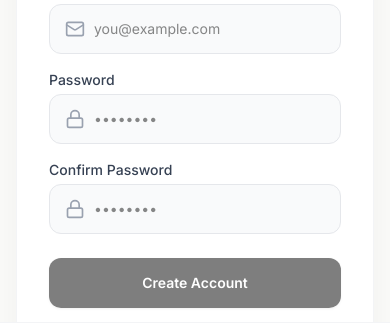
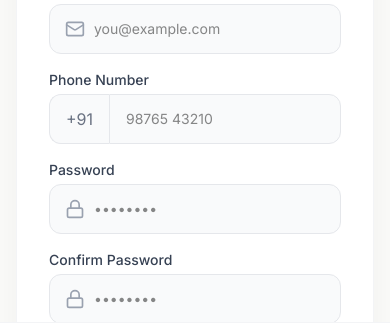
Before and after one commit to vj585/Madras-Wall-Stories, a Next.js app in the folder frontend/: page /register in a window 390 px wide. Shown: the part 457-780 px from the top of the page. Built offline with nearby package versions, Linux system fonts and the light colour scheme; no server answers; a web font is replaced by a local one.

Commit message:
feat(auth): require phone number during email registration

```diff
--- a/frontend/src/app/api/auth/register/route.js
+++ b/frontend/src/app/api/auth/register/route.js
@@ -8,9 +8,9 @@ import { sendVerificationEmail } from '@/lib/mail';
 
 export async function POST(req) {
   try {
-    const { name, email, password } = await req.json();
+    const { name, email, phone, password } = await req.json();
 
-    if (!name || !email || !password) {
+    if (!name || !email || !phone || !password) {
       return NextResponse.json({ error: 'All fields are required' }, { status: 400 });
     }
 
@@ -38,6 +38,7 @@ export async function POST(req) {
     const newCustomer = await Customer.create({
       name,
       email: email.toLowerCase(),
+      phone,
       password: hashedPassword,
       role: 'customer',
       authProvider: 'email',
--- a/frontend/src/app/register/page.js
+++ b/frontend/src/app/register/page.js
@@ -8,7 +8,7 @@ import { Mail, Lock, User, CheckCircle2, XCircle, Loader2 } from 'lucide-react';
 
 export default function Register() {
   const router = useRouter();
-  const [formData, setFormData] = useState({ name: '', email: '', password: '', confirmPassword: '' });
+  const [formData, setFormData] = useState({ name: '', email: '', phone: '', password: '', confirmPassword: '' });
   const [isLoading, setIsLoading] = useState(false);
   const [error, setError] = useState('');
   const [successMsg, setSuccessMsg] = useState('');
@@ -20,7 +20,7 @@ export default function Register() {
   const reqNum = /[0-9]/.test(formData.password);
   const isMatch = formData.password === formData.confirmPassword && formData.password.length > 0;
 
-  const isValid = reqLength && reqUpper && reqLower && reqNum && isMatch && formData.name && formData.email;
+  const isValid = reqLength && reqUpper && reqLower && reqNum && isMatch && formData.name && formData.email && formData.phone;
 
   const handleRegister = async (e) => {
     e.preventDefault();
@@ -33,7 +33,7 @@ export default function Register() {
       const res = await fetch('/api/auth/register', {
         method: 'POST',
         headers: { 'Content-Type': 'application/json' },
-        body: JSON.stringify({ name: formData.name, email: formData.email, password: formData.password })
+        body: JSON.stringify({ name: formData.name, email: formData.email, phone: formData.phone, password: formData.password })
       });
 
       const data = await res.json();
@@ -162,6 +162,23 @@ export default function Register() {
           </div>
 
           <div>
+            <label className="block text-sm font-medium text-gray-700 mb-1">Phone Number</label>
+            <div className="relative flex">
+              <span className="inline-flex items-center px-4 border border-r-0 border-gray-200 bg-gray-50 text-gray-500 sm:text-sm rounded-l-xl">
+                +91
+              </span>
+              <input
+                type="tel"
+                required
+                value={formData.phone}
+                onChange={(e) => setFormData({...formData, phone: e.target.value})}
+                className="flex-1 min-w-0 block w-full px-4 py-3.5 bg-gray-50 border border-gray-200 rounded-none rounded-r-xl focus:bg-white focus:border-accent-blue focus:ring-1 focus:ring-accent-blue outline-none transition-all text-sm"
+                placeholder="98765 43210"
+              />
+            </div>
+          </div>
+
+          <div>
             <label className="block text-sm font-medium text-gray-700 mb-1">Password</label>
             <div className="relative mb-2">
               <div className="absolute inset-y-0 left-0 pl-4 flex items-center pointer-events-none text-gray-400">
```
